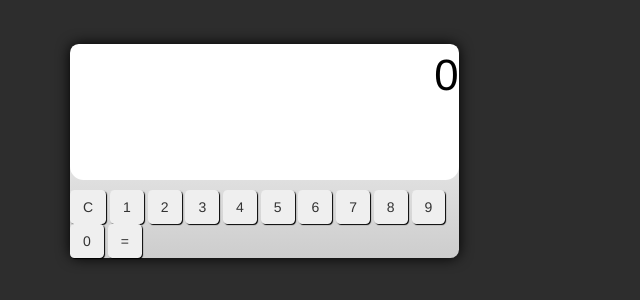
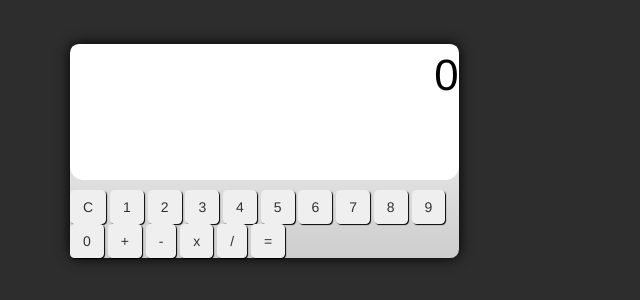
Before and after one commit to ericbastarache/Calculator, a plain HTML site: page index.html in a window 1280 px wide. Shown: the whole page, without its empty margins (0-640 px from the left). Drawn offline with nearby package versions, Linux system fonts and the light colour scheme.

Commit message:
added operator buttons

```diff
--- a/index.html
+++ b/index.html
@@ -38,6 +38,11 @@
             <button class="btn btn-calc" value="8">8</button>
             <button class="btn btn-calc" value="9">9</button>
             <button class="btn btn-calc" value="0">0</button>
+            <!--Operator buttons-->
+            <button class="btn btn-calc">+</button>
+            <button class="btn btn-calc">-</button>
+            <button class="btn btn-calc">x</button>
+            <button class="btn btn-calc">/</button>
             <!--Equals button-->
             <button class="btn btn-calc" value="" onclick="return run();">=</button>
           </div>
```
